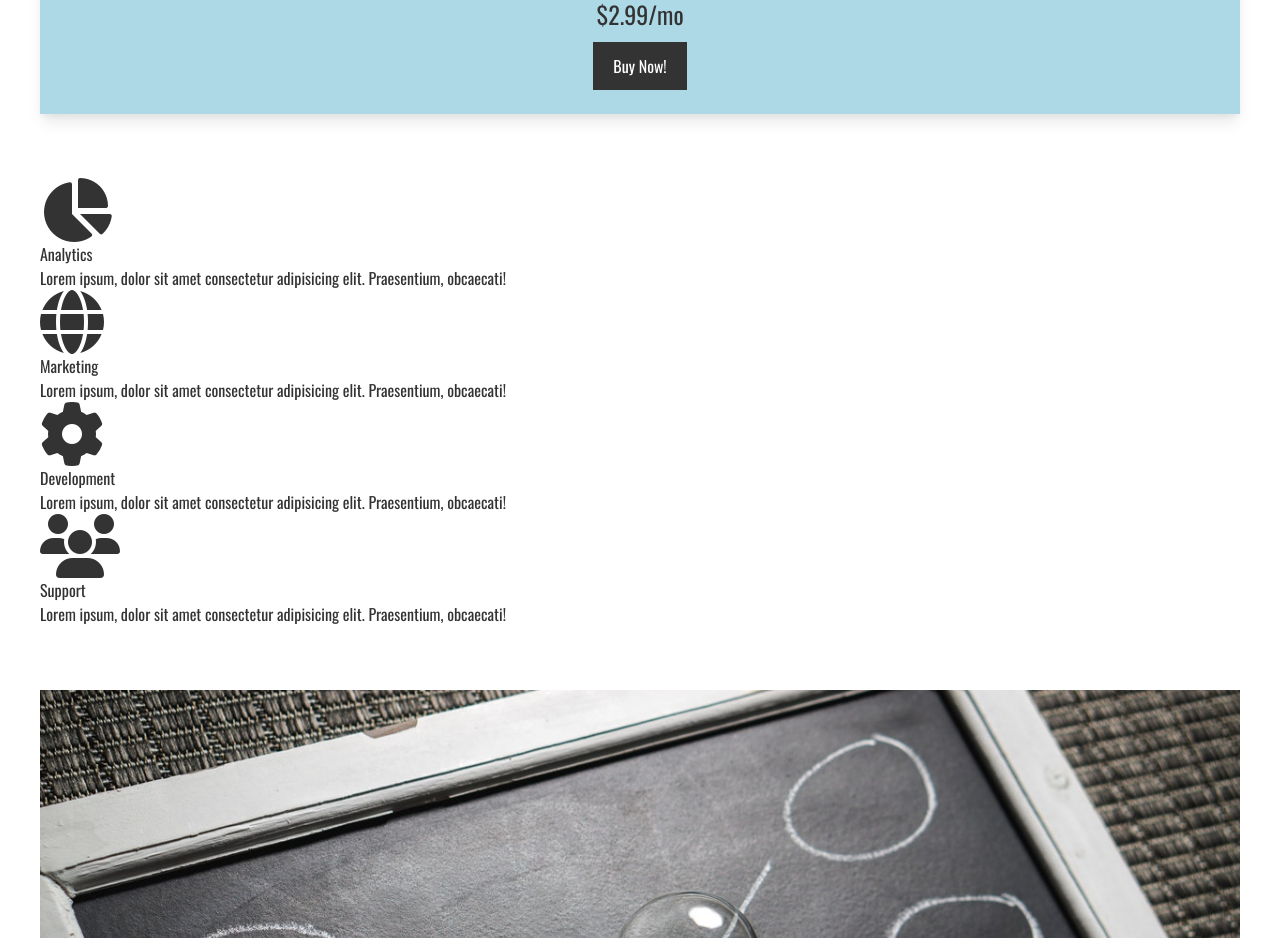
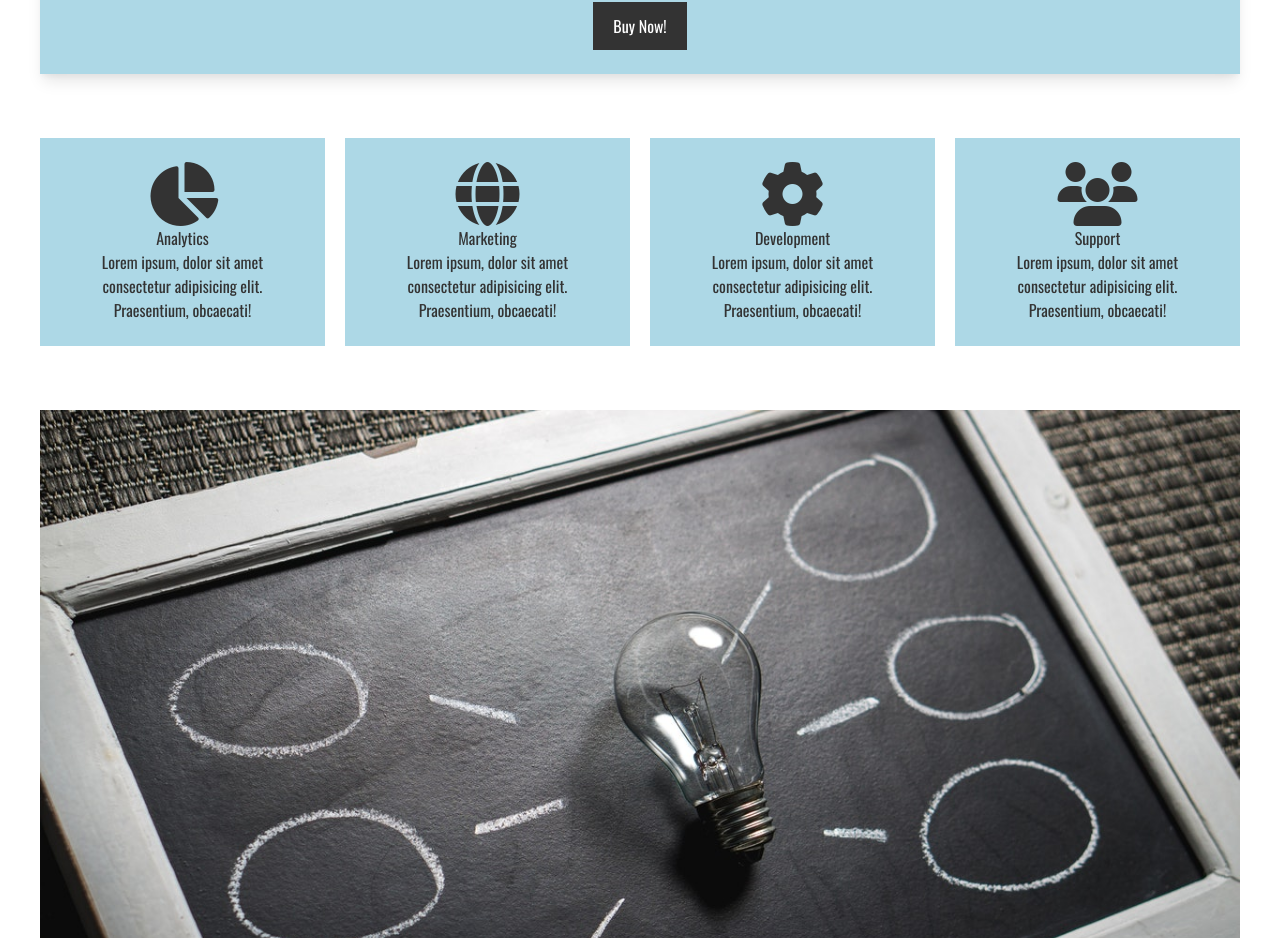
Before and after one commit to itsbratu/responsive-grid-layout, a React (Create React App) app: page / in a window 1280 px wide. Shown: the part 822-1760 px from the top of the page. Built offline with nearby package versions, Linux system fonts and the light colour scheme; what @savvywombat/tailwindcss-grid-areas would draw is missing.

Commit message:
Added boxes grid

```diff
--- a/src/Components/Boxes.jsx
+++ b/src/Components/Boxes.jsx
@@ -2,23 +2,23 @@ import React from 'react'
 
 const Boxes = () => {
     return(
-        <section className = "boxes">
-            <div className = "box">
+        <section className = "grid grid-cols-4 gap-5">
+            <div className = "bg-primary items-center py-6 px-8 text-center">
                 <i class="fas fa-chart-pie fa-4x"></i>
                 <h3>Analytics</h3>
                 <p>Lorem ipsum, dolor sit amet consectetur adipisicing elit. Praesentium, obcaecati!</p>
             </div>
-            <div className = "box">
+            <div className = "bg-primary items-center py-6 px-8 text-center">
                 <i class="fas fa-globe fa-4x"></i>
                 <h3>Marketing</h3>
                 <p>Lorem ipsum, dolor sit amet consectetur adipisicing elit. Praesentium, obcaecati!</p>
             </div>
-            <div className = "box">
+            <div className = "bg-primary items-center py-6 px-8 text-center">
                 <i class="fas fa-cog fa-4x"></i>
                 <h3>Development</h3>
                 <p>Lorem ipsum, dolor sit amet consectetur adipisicing elit. Praesentium, obcaecati!</p>
             </div>
-            <div className = "box">
+            <div className = "bg-primary items-center py-6 px-8 text-center">
                 <i class="fas fa-users fa-4x"></i>
                 <h3>Support</h3>
                 <p>Lorem ipsum, dolor sit amet consectetur adipisicing elit. Praesentium, obcaecati!</p>
--- a/src/Components/TopContainer.jsx
+++ b/src/Components/TopContainer.jsx
@@ -3,7 +3,7 @@ import React from 'react'
 const TopContainer = () => {
     return(
         <section className = "grid gap-5 grid-areas-topContainer">
-            <header className = "grid-in-showcase h-96 bg-laptop bg-cover bg-center p-12 flex flex-col justify-center items-start shadow-lg">
+            <header className = "grid-in-showcase bg-laptop bg-cover bg-center p-12 flex flex-col justify-center items-start shadow-lg">
                 <h1 className = "text-6xl mb-0 text-light">Your Web Presence</h1>
                 <p className = "text-2xl mt-0 text-light">Lorem ipsum dolor sit amet consectetur adipisicing elit. Aspernatur, enim voluptatem nobis cupiditate, praesentium fuga est quas obcaecati libero quos officia quis corrupti provident aliquid temporibus, autem asperiores. Inventore sit in laboriosam ipsum voluptate. Cupiditate ipsam quidem maxime facilis provident aspernatur tenetur sapiente modi vero, esse alias, dolor illum ab.</p>
                 <a href = "#" className = "bg-dark text-light py-3 px-5 mt-3 border-0">
--- a/tailwind.config.js
+++ b/tailwind.config.js
@@ -18,10 +18,10 @@ module.exports = {
         'showcase showcase top-box-a',
         'showcase showcase top-box-b'
       ]
-    }
+    },
   },
   variants: {
-    extend: {},
+    gridTemplateAreas: ['responsive']
   },
   plugins: [
     require('@savvywombat/tailwindcss-grid-areas')
```
